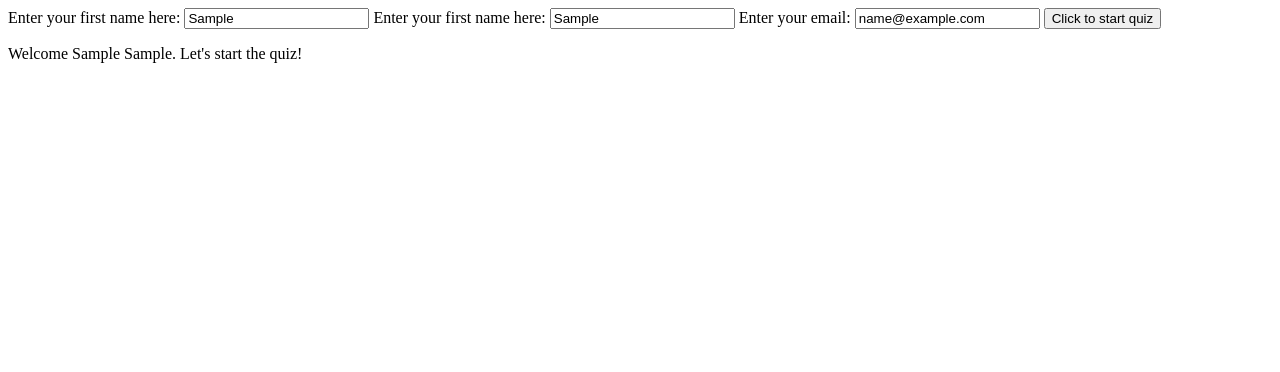
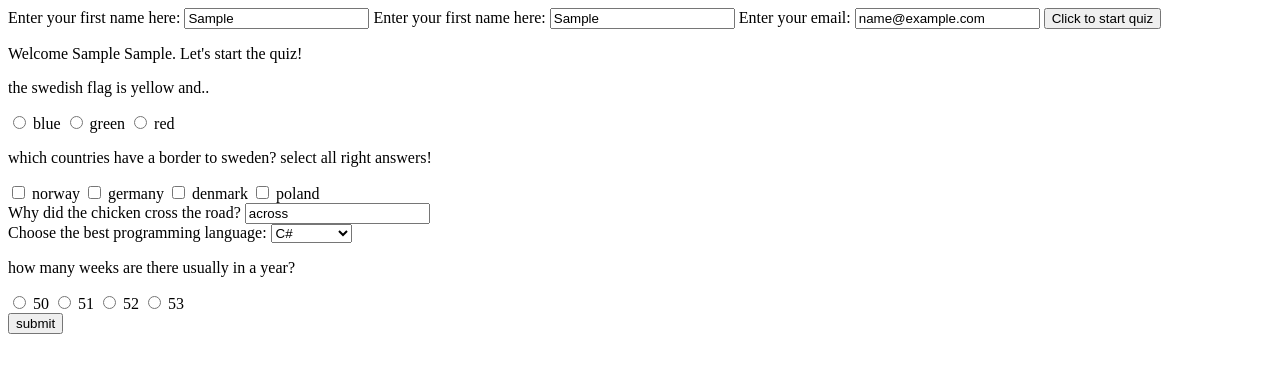
Before and after one commit to marwebdesign/Lab2, a plain HTML site: page mariawestling.html in a window 1280 px wide. Both pictures are taken after typing "Sample", "Sample", "name@example.com" into the empty fields and a click on the button "Click to start quiz". Drawn offline with Linux system fonts and the light colour scheme; no server answers.

Commit message:
added a form and some hard coded questions as place holders

```diff
--- a/mariawestling.html
+++ b/mariawestling.html
@@ -8,6 +8,8 @@
   <link rel="stylesheet" href="styles.css" />
   <title>Document</title>
 </head>
+
+<body>
   <form id="form">
     <label for="firstName">Enter your first name here:</label>
     <input type="text" id="firstName" pattern="[a-öA-Ö]*" title="Only letters please!" required></input>
@@ -19,10 +21,54 @@
   </form>
   <p id="welcomeParagraph"></p>
   <div id="quizContentDiv">
-  QUIZ HERE
+    <form id="quizForm">
+      <div id="firstQuestion">
+        <p>the swedish flag is yellow and.. </p>
+        <input type="radio" id="blue" name="quizQuestion1" value="blue">
+        <label for="blue">blue</label>
+        <input type="radio" id="green" name="quizQuestion1" value="green">
+        <label for="blue">green</label>
+        <input type="radio" id="red" name="quizQuestion1" value="red">
+        <label for="blue">red</label>
       </div>
-
-<body>
+      <div id="secondQuestion">
+        <p>which countries have a border to sweden? select all right answers!</p>
+        <input type="checkbox" id="norway" name="quizQuestion2" value="norway">
+        <label for="vehicle1">norway</label>
+        <input type="checkbox" id="germany" name="quizQuestion2" value="germany">
+        <label for="vehicle2">germany</label>
+        <input type="checkbox" id="denmark" name="quizQuestion2" value="denmark">
+        <label for="vehicle3">denmark</label>
+        <input type="checkbox" id="poland" name="quizQuestion2" value="poland">
+        <label for="vehicle3">poland</label>
+      </div>
+      <div id="thirdQuestion">
+        <label for="openQ">Why did the chicken cross the road?</label>
+        <input type="text" id="openQ" name="quizQuestion3" value="across">
+      </div>
+      <div id="fourthQuestion">
+        <label for="cars">Choose the best programming language:</label>
+        <select id="programmingLanguages" name="quizQuestion4">
+          <option value="C#" id="C#">C#</option>
+          <option value="javaScript" id="javaScript">javaScript</option>
+          <option value="python" id="python">python</option>
+          <option value="java" id="java">java</option>
+        </select>
+      </div>
+      <div id="fifthQuestion">
+        <p>how many weeks are there usually in a year? </p>
+        <input type="radio" id="50" name="quizQuestion1" value="50">
+        <label for="blue">50</label>
+        <input type="radio" id="51" name="quizQuestion1" value="51">
+        <label for="blue">51</label>
+        <input type="radio" id="52" name="quizQuestion1" value="52">
+        <label for="blue">52</label>
+        <input type="radio" id="53" name="quizQuestion1" value="53">
+        <label for="blue">53</label>
+      </div>
+      <input type="submit" value="submit">
+    </form>
+  </div>
 </body>
 <script src="mariawestling.js"></script>
 
--- a/mariawestling.js
+++ b/mariawestling.js
@@ -11,3 +11,21 @@ form.addEventListener("submit", function (event) {
   welcomeParagraph.textContent = `Welcome ${firstNameInput} ${lastNameInput}. Let's start the quiz!`
   quizContentDiv.style.display = "block"
 })
+
+// function Func() {
+fetch("https://opentdb.com/api.php?amount=10")
+  .then((res) => {
+    return res.json();
+  })
+  .then((data) => console.log(data));
+// }
+
+
+
+const apiWeather = 'https://api.openweathermap.org/data/2.5/weather?q=Stockholm,Sweden&units=metric&APPID=07e49e158145921c4197d32487c9067e'
+fetch(apiWeather)
+  .then((response) => {
+    return response.json()
+  })
+  .then((data) =>
+    console.log(data))
--- a/styles.css
+++ b/styles.css
@@ -1,3 +1,3 @@
 #quizContentDiv {
-  visibility: hidden;
+  display: none;
 }
```
Also changed, not shown: quiz.json (added, +8 -0 lines). Lines whose indentation alone changed are shown as unchanged.
